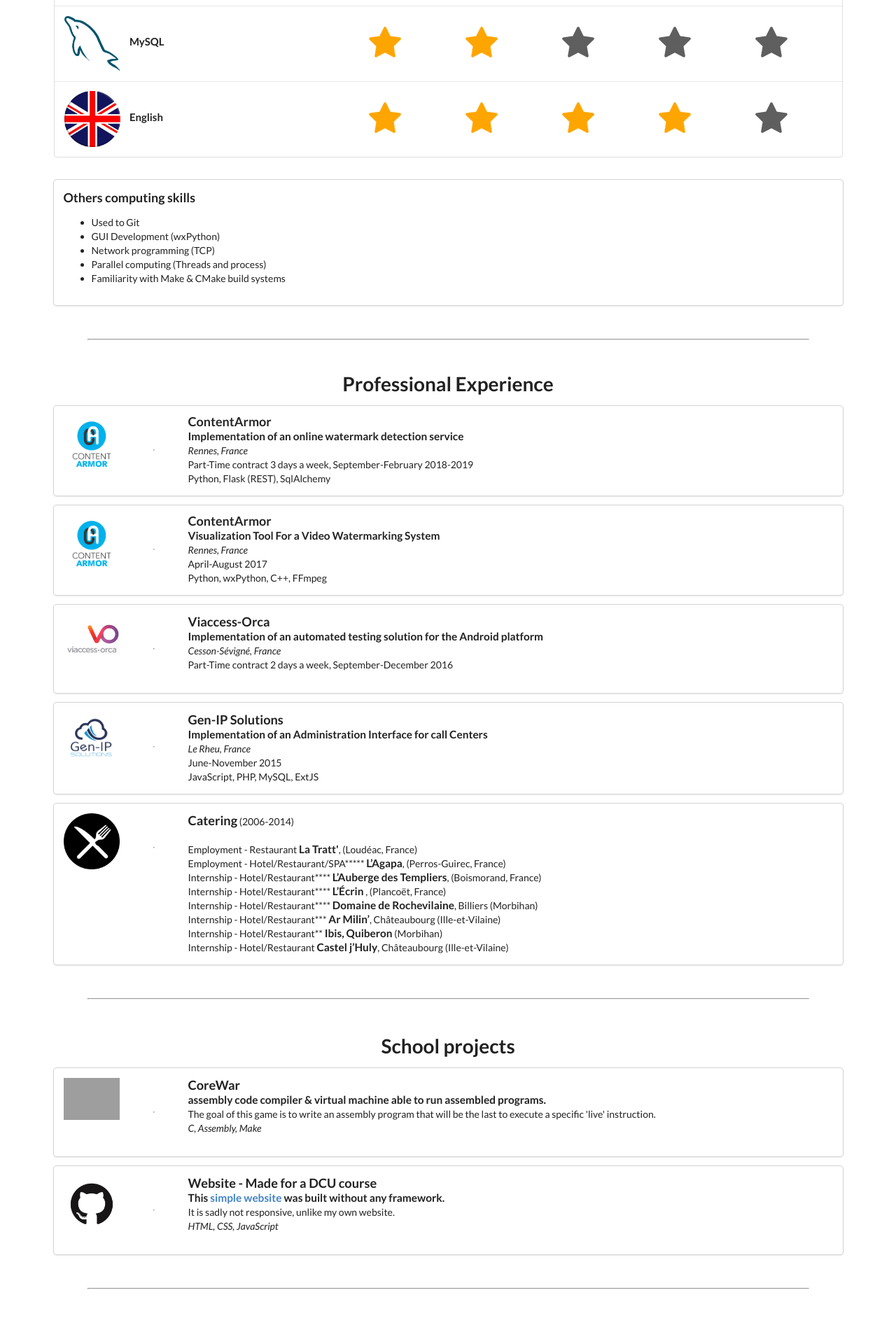
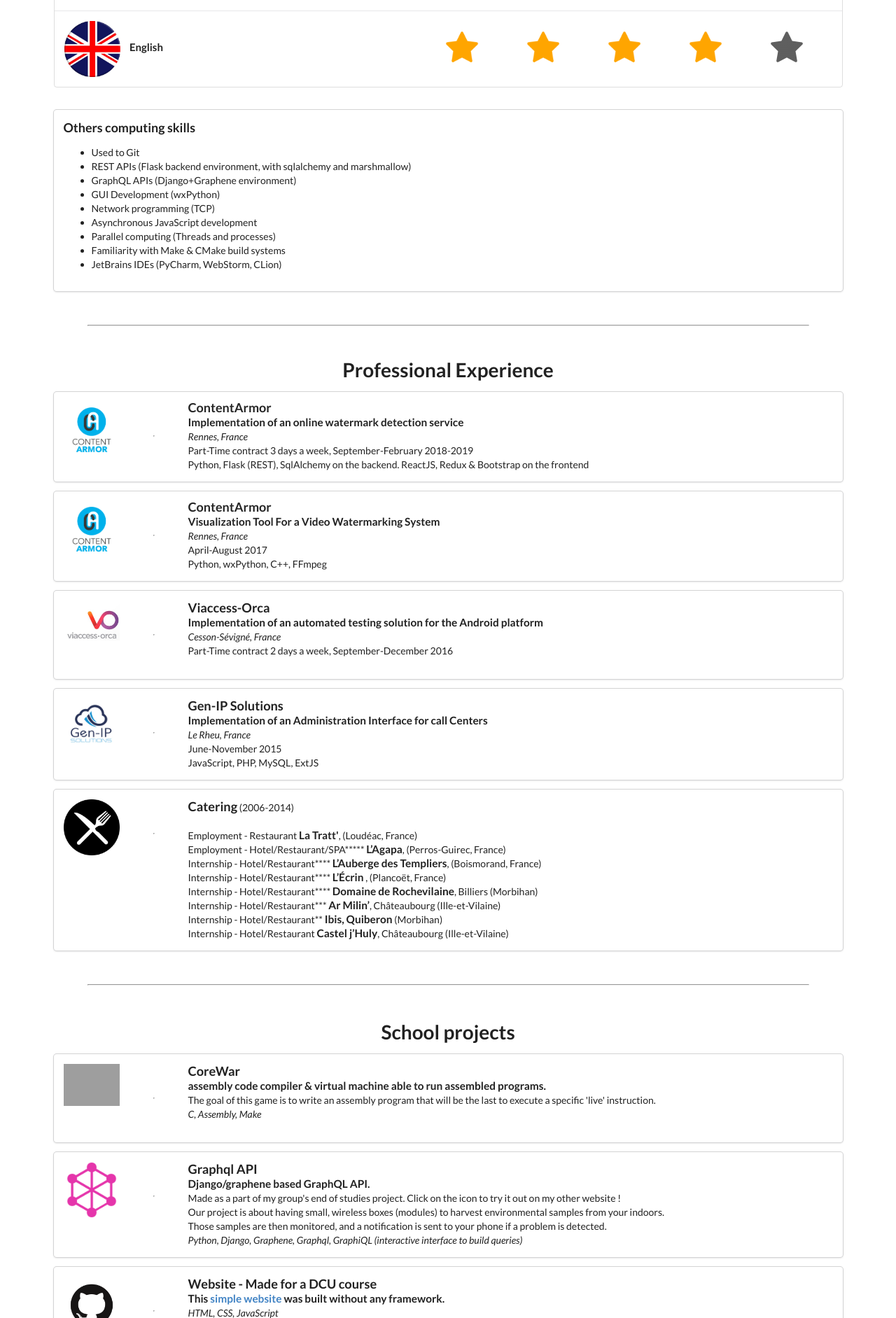
Before and after one commit to querat/gwendal.querat.pro, a PHP site: page / in a window 1280 px wide. Shown: the part 2125-4008 px from the top of the page at 70% size. Run offline with PHP 8.4, Linux system fonts and the light colour scheme; grey boxes are pictures that could not be loaded.

Commit message:
Updated with last months experiences :)

```diff
--- a/index.php
+++ b/index.php
@@ -29,7 +29,8 @@
       "nationality":     "french",
       "url":             "https://gwendal.querat.pro"
       }
-</script>
+
+    </script>
 </head>
 <body>
 
@@ -57,13 +58,15 @@
     <h1 id="about" class="ui header centered">About</h1>
     <div class="paragraph-text">
         <p>
-            I am a 27 years developer currently studying Computer Science at
+            I am a 28 years old developer currently studying Computer Science at
             <a href="http://www.epitech.eu/">Epitech</a>
             for my fifth and last year.
-            I also have been studying abroad at <a href="https://www.dcu.ie/">Dublin City University</a> for a year (2017-2018).
+            I also have been studying abroad at <a href="https://www.dcu.ie/">Dublin City University</a> for a year
+            (2017-2018).
         </p>
         <p>
-            During my studies, I had the opportunity to work as an intern in three different enterprises, which gave me flexibility and
+            During my studies, I had the opportunity to work as an intern in three different enterprises, which gave me
+            flexibility and
             professional experience. In my past, I used to work as a pastry cook ;
             This was before I decided to make a job of my other passion, Software Development.
             I still love to cook delicious meals and desserts for my friends, my family and my coworkers.
@@ -71,7 +74,7 @@
         <p>
             I am most experienced in C, C++, Python and Linux environments, but my professional background and
             experience allow me to quickly adapt to new technologies. I can also make use of web technologies,
-            from frontend (HTML, SemanticUI) to backend (Server System Administration, DNS, Nginx).
+            from frontend (ReactJs, Redux, bootstrap...) to backend (Server System Administration, DNS, Nginx, REST APIs).
         </p>
 
     </div>
@@ -85,7 +88,8 @@
                 <div class="ui items">
                     <div class="item">
                         <div class="ui tiny image">
-                            <img alt="dcu" src="res/dcu.jpeg" class="image tiny" onmouseover="$(this).transition('jiggle');">
+                            <img alt="dcu" src="res/dcu.jpeg" class="image tiny"
+                                 onmouseover="$(this).transition('jiggle');">
                         </div>
                         <hr>
                         <div class="content" style="padding: 1rem;">
@@ -110,7 +114,8 @@
                 <div class="ui items">
                     <div class="item">
                         <div class="ui tiny image">
-                            <img alt="dcu" src="res/epitech.png" height="48" onmouseover="$(this).transition('jiggle');">
+                            <img alt="dcu" src="res/epitech.png" height="48"
+                                 onmouseover="$(this).transition('jiggle');">
                         </div>
                         <hr>
                         <div class="content" style="padding: 1rem;">
@@ -170,10 +175,14 @@
                 <h3>Others computing skills</h3>
                 <ul class="ui">
                     <li>Used to Git</li>
+                    <li>REST APIs (Flask backend environment, with sqlalchemy and marshmallow)</li>
+                    <li>GraphQL APIs (Django+Graphene environment)</li>
                     <li>GUI Development (wxPython)</li>
                     <li>Network programming (TCP)</li>
-                    <li>Parallel computing (Threads and process)</li>
+                    <li>Asynchronous JavaScript development</li>
+                    <li>Parallel computing (Threads and processes)</li>
                     <li>Familiarity with Make & CMake build systems</li>
+                    <li>JetBrains IDEs (PyCharm, WebStorm, CLion)</li>
                 </ul>
             </div>
         </div>
@@ -189,7 +198,8 @@
                     <div class="item">
                         <div class="ui tiny image" onmouseover="this.transition('jiggle');">
                             <a href="http://contentarmor.net" target="_blank">
-                                <img alt="contentarmor" src="res/ca.png" class="image tiny" onmouseover="$(this).transition('jiggle')">
+                                <img alt="contentarmor" src="res/ca.png" class="image tiny"
+                                     onmouseover="$(this).transition('jiggle')">
                             </a>
                         </div>
                         <hr>
@@ -202,7 +212,7 @@
                             <br/>
                             Part-Time contract 3 days a week, September-February 2018-2019
                             <br/>
-                            <span>Python, Flask (REST), SqlAlchemy</span>
+                            <span>Python, Flask (REST), SqlAlchemy on the backend. ReactJS, Redux & Bootstrap on the frontend</span>
                         </div>
                     </div>
                 </div>
@@ -215,7 +225,8 @@
                     <div class="item">
                         <div class="ui tiny image" onmouseover="this.transition('jiggle');">
                             <a href="http://contentarmor.net" target="_blank">
-                                <img alt="contentarmor" src="res/ca.png" class="image tiny" onmouseover="$(this).transition('jiggle')">
+                                <img alt="contentarmor" src="res/ca.png" class="image tiny"
+                                     onmouseover="$(this).transition('jiggle')">
                             </a>
                         </div>
                         <hr>
@@ -300,7 +311,8 @@
                 <div class="item">
                     <div class="ui tiny image">
                         <a href="#">
-                            <img alt="catering" src="res/fork.png" class="ui image tiny" onmouseover="$(this).transition('jiggle')">
+                            <img alt="catering" src="res/fork.png" class="ui image tiny"
+                                 onmouseover="$(this).transition('jiggle')">
                         </a>
                     </div>
                     <hr>
@@ -337,7 +349,8 @@
                 <div class="item">
                     <div class="ui tiny image">
                         <a>
-                            <img alt="nasm" src="res/nasm.png" class="image tiny" onmouseover="$(this).transition('jiggle')">
+                            <img alt="nasm" src="res/nasm.png" class="image tiny"
+                                 onmouseover="$(this).transition('jiggle')">
                         </a>
                     </div>
                     <hr>
@@ -365,8 +378,40 @@
             <div class="ui items">
                 <div class="item">
                     <div class="ui tiny image">
+                        <a href="https://woodbox.io:1234/graphql?query=query%20%7B%0A%20%20getUser(userName%3A%22test%22%2C%20password%3A%22test%22)%20%7B%0A%20%20%20%20id%0A%20%20%20%20name%0A%20%20%20%20email%0A%20%20%20%20boxes%7B%0A%20%20%20%20%20%20id%0A%20%20%20%20%20%20modules%7B%0A%20%20%20%20%20%20%20%20type%0A%20%20%20%20%20%20%20%20location%0A%20%20%20%20%20%20%20%20mac%0A%09%09%09%09samples%20%7B%0A%20%20%20%20%20%20%20%20%20%20id%0A%20%20%20%20%20%20%20%20%09payload%0A%20%20%20%20%20%20%20%20%20%20date%0A%20%20%20%20%20%20%20%20%7D%0A%20%20%20%20%20%20%7D%0A%20%20%20%20%7D%0A%20%20%7D%0A%7D">
+                            <img alt="nasm" src="res/graph.png" class="image tiny"
+                                 onmouseover="$(this).transition('jiggle')">
+                        </a>
+                    </div>
+                    <hr>
+                    <div class="content middle aligned">
+                        <span class="title cv-title">Graphql API</span>
+                        <br>
+                        <span class="internship-subject-text">
+                            Django/graphene based GraphQL API.
+                        </span>
+                        <br>
+                        <span>
+                            Made as a part of my group's end of studies project. Click on the icon to try it out on my other website ! <br/>
+                            Our project is about having small, wireless boxes (modules) to harvest environmental samples from your indoors. <br/>
+                            Those samples are then monitored, and a notification is sent to your phone if a problem is detected.
+                        </span>
+                        <br>
+                        <span><i>Python, Django, Graphene, Graphql, GraphiQL (interactive interface to build queries)</i></span>
+                    </div>
+                </div>
+            </div>
+        </div>
+    </div> <!-- !card -->
+    <div class="my-margin"></div>
+    <div class="ui card full-width">
+        <div class="content">
+            <div class="ui items">
+                <div class="item">
+                    <div class="ui tiny image">
                         <a href="https://github.com/querat/ca115">
-                            <img alt="ca115 github" src="res/github.png" class="image tiny" onmouseover="$(this).transition('jiggle')">
+                            <img alt="ca115 github" src="res/github.png" class="image tiny"
+                                 onmouseover="$(this).transition('jiggle')">
                         </a>
                     </div>
                     <hr>
@@ -377,10 +422,6 @@
                             This
                             <a href="http://homebox.querat.pro/" target="_blank">simple website</a>
                             was built without any framework.
-                        </span>
-                        <br>
-                        <span>
-                            It is sadly not responsive, unlike my own website.
                         </span>
                         <br>
                         <span><i>HTML, CSS, JavaScript</i></span>
@@ -399,7 +440,8 @@
                 <div class="item">
                     <div class="ui tiny image">
                         <a href="https://github.com/querat/ecsGame">
-                            <img alt="ecs github" src="res/github.png" class="image tiny" onmouseover="$(this).transition('jiggle')">
+                            <img alt="ecs github" src="res/github.png" class="image tiny"
+                                 onmouseover="$(this).transition('jiggle')">
                         </a>
                     </div>
                     <hr>
@@ -407,16 +449,17 @@
                         <span class="title cv-title">Entity Component System engine based game</span>
                         <br>
                         <span class="internship-subject-text">
-                            I am learning to use <a href="https://github.com/skypjack/entt">Entt</a>
-                            with multiple graphic libraries (using interfaces for abstraction).
+                            I have been learning to use CMake and <a href="https://github.com/skypjack/entt">Entt</a>.
                         </span>
                         <br>
                         <span>
                             ECS engines are data oriented, reduce the coupling of components
-                            and are able to run very fast by reducing cache misses.
+                            and are able to run very fast by reducing cache misses. <br/>
+                            This project was mostly a playground to learn CMake, by making it git-clone and build the libraries I needed. <br/>
+                            Sadly both SFML and Entt have since been updated, and the project can't be built until I fix the problems coming from these updates.
                         </span>
                         <br>
-                        <span><i>C++, CMake, SFML, SDL to come</i></span>
+                        <span><i>C++, CMake, SFML</i></span>
                     </div>
                 </div>
             </div>
@@ -429,7 +472,8 @@
                 <div class="item">
                     <div class="ui tiny image">
                         <a href="https://github.com/querat/gwendal.querat.pro">
-                            <img alt="site github" src="res/github.png" class="image tiny" onmouseover="$(this).transition('jiggle')">
+                            <img alt="site github" src="res/github.png" class="image tiny"
+                                 onmouseover="$(this).transition('jiggle')">
                         </a>
                     </div>
                     <hr>
--- a/table.php
+++ b/table.php
@@ -40,9 +40,8 @@ function makeStarredTr($pathToIcon, $nameOfLanguage, $nbStars)
     makeStarredTr("res/sudo.png", "Linux & Sysadmin", 5);
     makeStarredTr("res/cpp.png", "C/C++", 4);
     makeStarredTr("res/py.png", "Python", 4);
-    makeStarredTr("res/webStack.png", "Frontend", 3);
-    makeStarredTr("res/thatOneLanguage.jpg", "Java", 2);
-    makeStarredTr("res/sql.png", "MySQL", 2);
+    makeStarredTr("res/reactredux.png", "React+Redux (Javascript Frontend)", 4);
+    makeStarredTr("res/sql.png", "MySQL", 3);
     makeStarredTr("res/uk.jpg", "English", 4);
     ?>
     </tbody>
```
Also changed, not shown: res/graph.png (added), res/index.png (added), res/react.jpg (added), res/reactredux.png (added).
